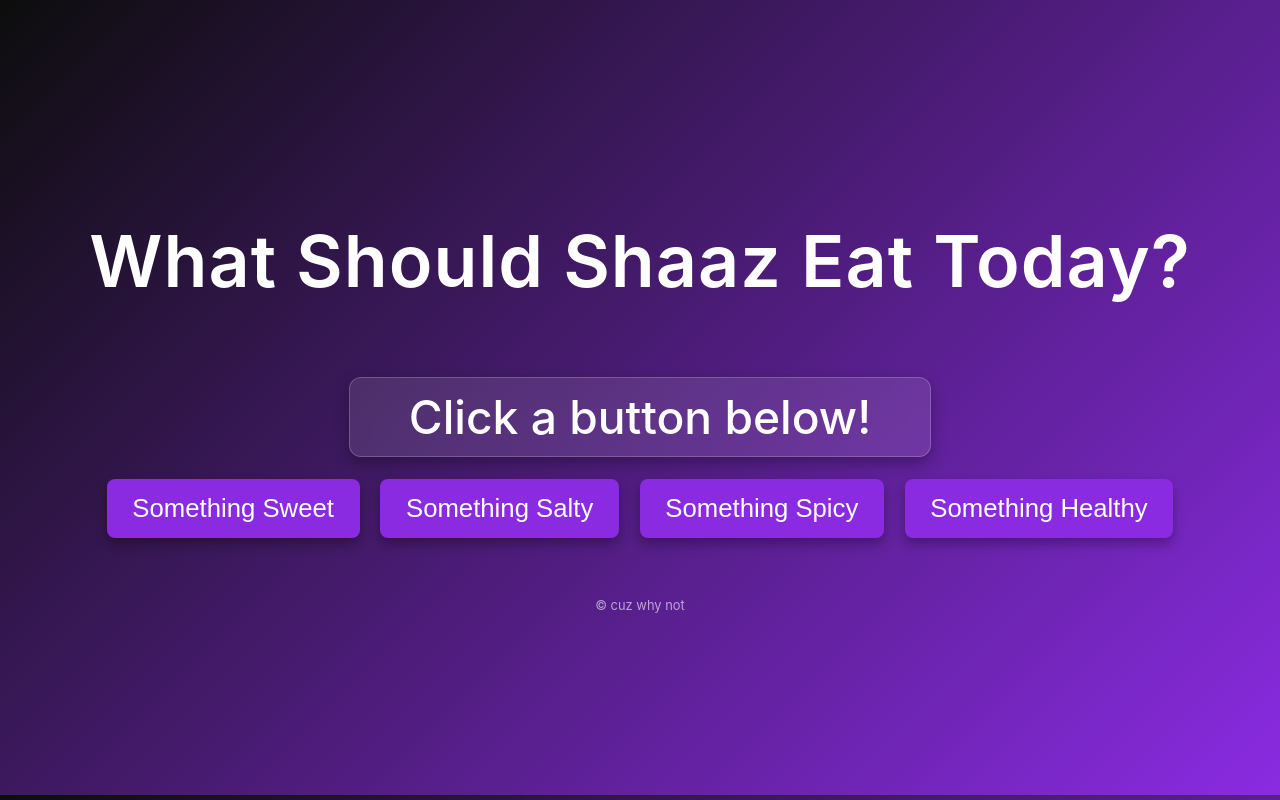
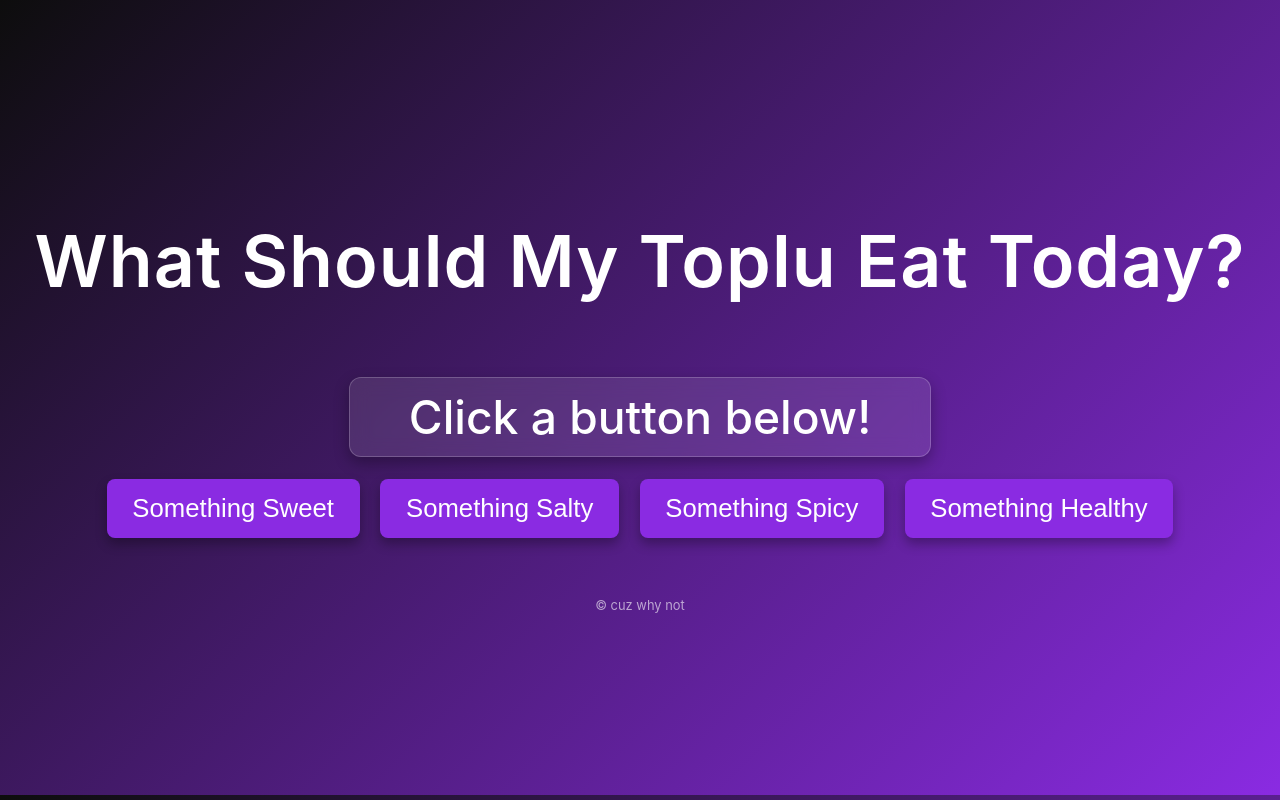
Before and after one commit to FahadNawazKhan/Whatshouldieattoday, a plain HTML site: page index.html in a window 1280 px wide. Drawn offline with Linux system fonts and the light colour scheme.

Commit message:
Update index.html

```diff
--- a/index.html
+++ b/index.html
@@ -9,7 +9,7 @@
 </head>
 <body>
     <header>
-        <h1>What Should <span id="name">Shaaz</span> Eat Today?</h1>
+        <h1>What Should <span id="name">My Toplu</span> Eat Today?</h1>
     </header>
     <main>
         <div id="food-box">Click a button below!</div>
```
